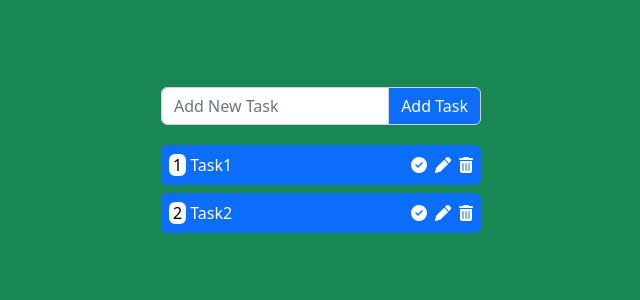
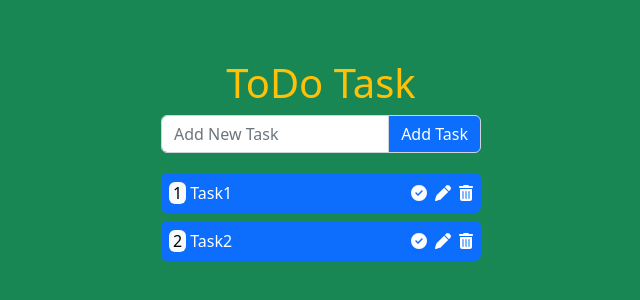
Before and after one commit to aliseyedi01/Todo-List-React, a React (Create React App) app: page / in a window 1280 px wide. Shown: the part 238-538 px from the top of the page, without its empty margins (319-959 px from the left). Built offline with nearby package versions, Linux system fonts and the light colour scheme.

Commit message:
add title app

```diff
--- a/src/App.js
+++ b/src/App.js
@@ -68,6 +68,9 @@ function App() {
   return (
     <div className=" vh-100 vw-100  d-flex justify-content-center align-items-center bg-success  ">
       <div className=" w-50 d-flex flex-column justify-content-center align-items-center  ">
+        {/* Title  */}
+        <h1 className="text-warning">ToDo Task</h1>
+
         {/* handle update and add task */}
         {updateData && updateData ? (
           <UpdateTask updateData={updateData} changeTask={changeTask} cancelUpdate={cancelUpdate} updateTask={updateTask} />
```
